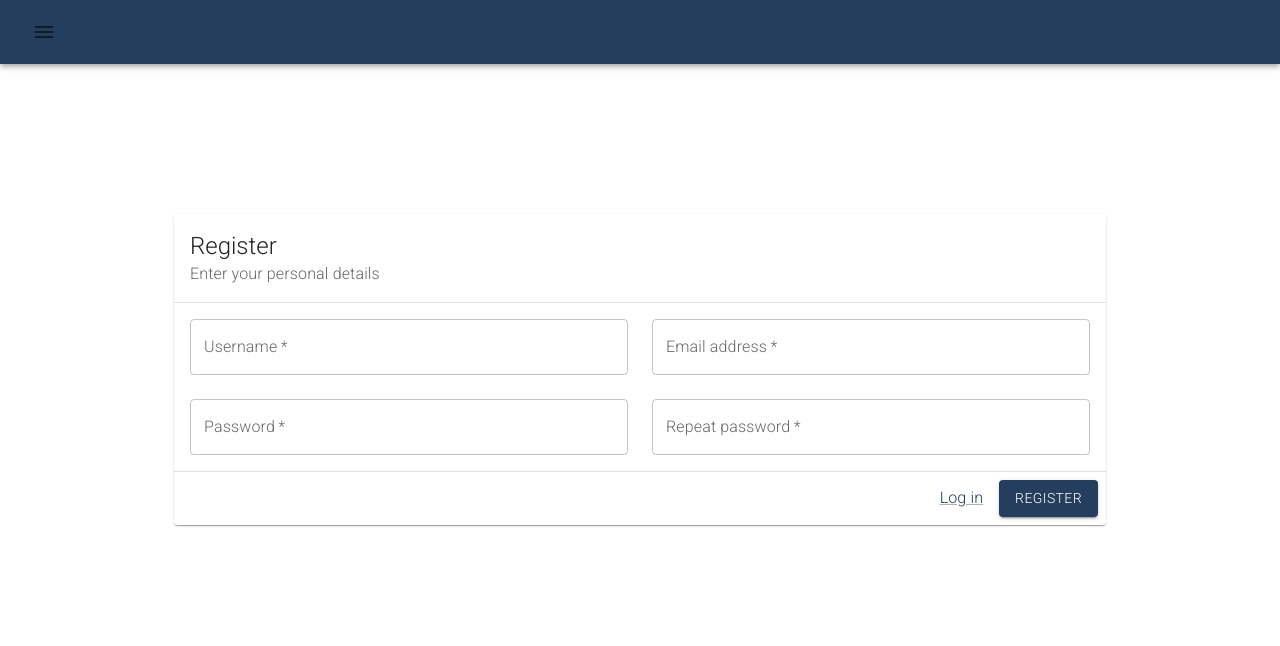
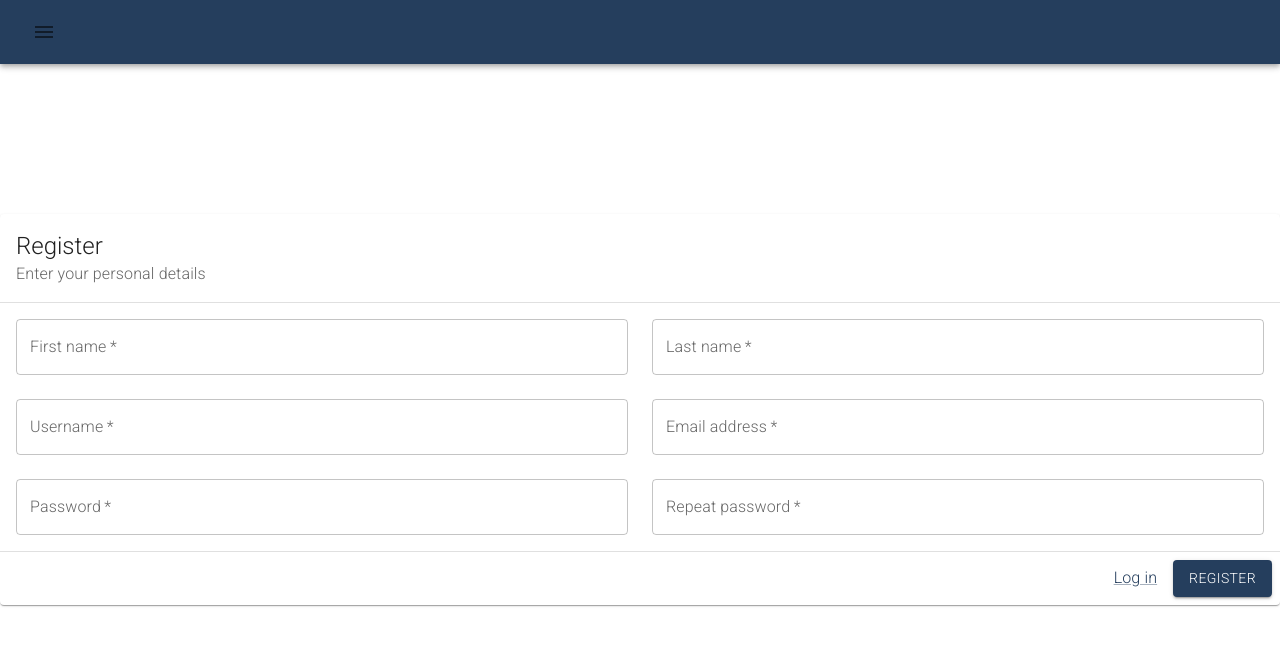
Before and after one commit to sundehakon/Hotell-React, a React (Create React App) app: page /register in a window 1280 px wide. Shown: the top 646 px of the page. Built offline with nearby package versions, Linux system fonts and the light colour scheme.

Commit message:
Added input fields for first and last name

```diff
--- a/src/RegisterForm.js
+++ b/src/RegisterForm.js
@@ -19,6 +19,8 @@
     const [email, setEmail] = useState('');
     const [username, setUsername] = useState('');
     const [password, setPassword] = useState('');
+    const [firstName, setFirstName] = useState('');
+    const [lastName, setLastName] = useState('');
     const navigate = useNavigate();
 
     const checkPassword = function() {
@@ -49,12 +51,14 @@
                 return;
             }
 
-            const payload = { email, username, password };
+            const payload = { email, username, password, firstName, lastName };
             await axios.post('http://localhost:5002/api/Users', payload);
             Cookies.set('username', username);
             setEmail('');
             setUsername('');
             setPassword('');
+            setFirstName('');
+            setLastName('');
             console.log('User created!');
             navigate('/');
         } catch (error) {
@@ -69,6 +73,18 @@
         <Divider />
         <CardContent>
           <Grid container spacing={3}>
+          <Grid md={6} xs={12}>
+              <FormControl fullWidth required>
+                <InputLabel>First name</InputLabel>
+                <OutlinedInput label="First name" name="firstName" onChange={(event) => setFirstName(event.target.value)}/>
+              </FormControl>
+            </Grid>
+            <Grid md={6} xs={12}>
+              <FormControl fullWidth required>
+                <InputLabel>Last name</InputLabel>
+                <OutlinedInput label="Last name" name="lastName" onChange={(event) => setLastName(event.target.value)}/>
+              </FormControl>
+            </Grid>
             <Grid md={6} xs={12}>
               <FormControl fullWidth required>
                 <InputLabel>Username</InputLabel>
@@ -90,7 +106,7 @@
             <Grid md={6} xs={12}>
               <FormControl fullWidth required>
                 <InputLabel sx={{ width: '100%' }}>Repeat password</InputLabel>
-                <OutlinedInput id="password_confirm" label="Password" name="password_confirm" type="password" onChange={checkPassword}/>
+                <OutlinedInput id="password_confirm" label="Repeat password" name="password_confirm" type="password" onChange={checkPassword}/>
                 <Typography id="message"></Typography>
               </FormControl>
             </Grid>
```
